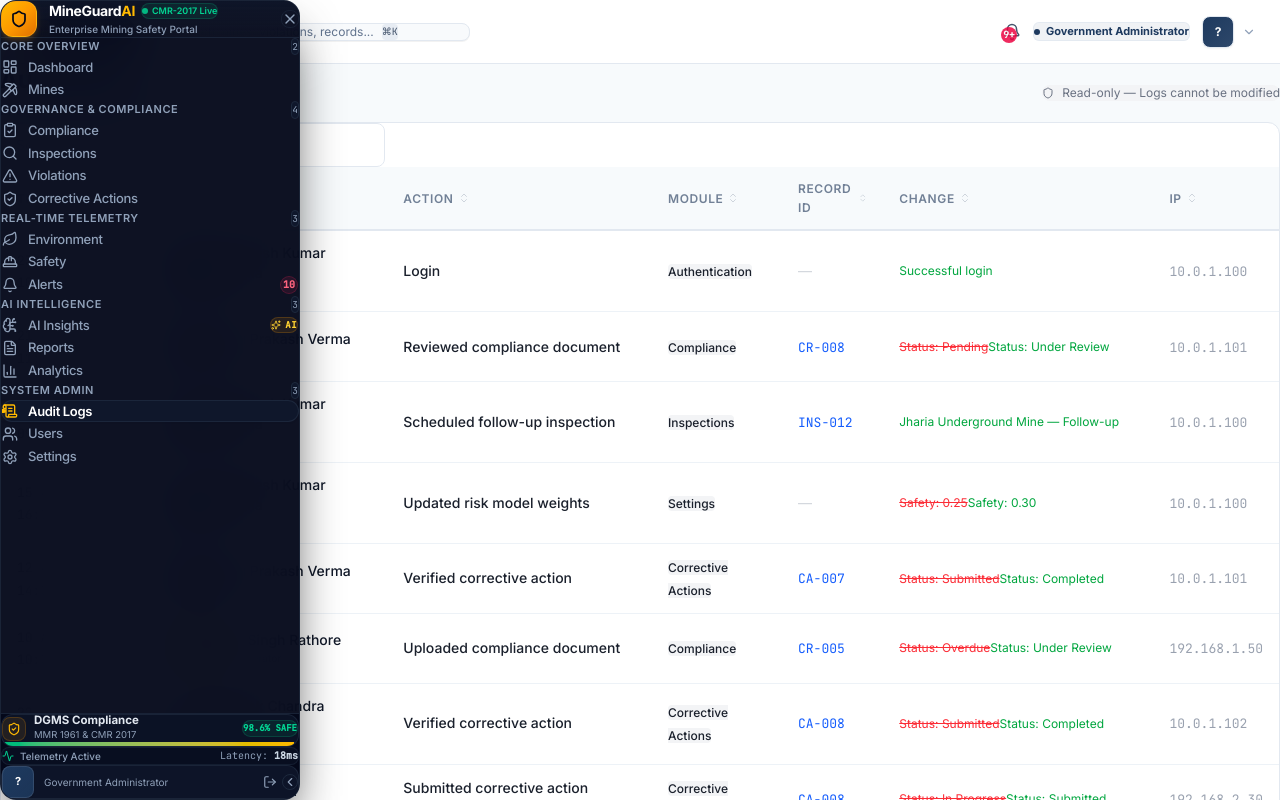
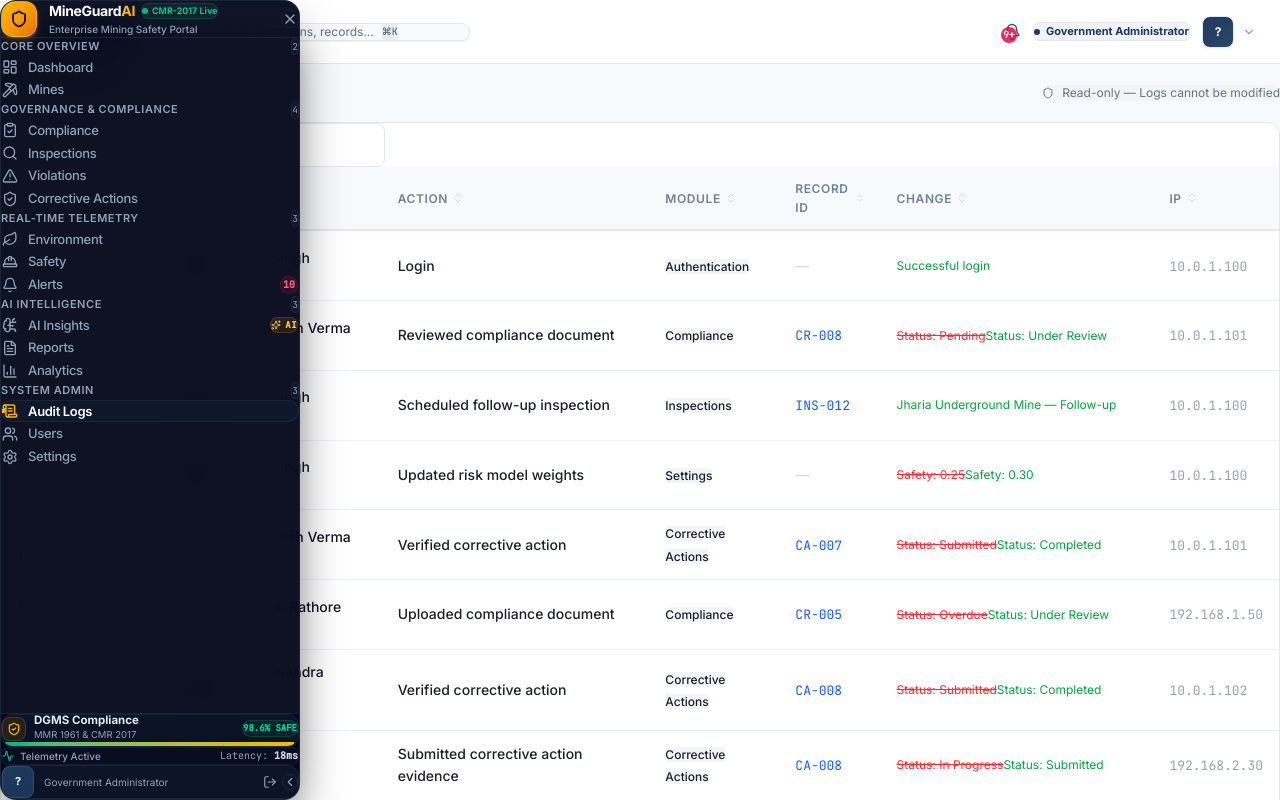
Before and after one commit to Thekartikey16/MInegaurd-Al, a React (Vite) app: page /audit-logs in a window 1280 px wide. Shown: the top 800 px of the page. Built offline with nearby package versions, Linux system fonts and the light colour scheme; sample sign-in values are in the browser's storage.

Commit message:
minegaurd ai

```diff
--- a/src/data/mockAlerts.js
+++ b/src/data/mockAlerts.js
@@ -148,7 +148,7 @@ export const mockAlerts = [
     description: 'Overdue inspection: Follow-up inspection was due on August 20. Reschedule immediately.',
     status: 'active',
     assignedTo: 'USR-001',
-    assignedToName: 'Dr. Rajesh Kumar Sharma',
+    assignedToName: 'Kartikey Singh',
     actionTaken: null,
     createdAt: '2026-08-21T08:00:00',
     resolvedAt: null,
--- a/src/data/mockAuditLogs.js
+++ b/src/data/mockAuditLogs.js
@@ -1,17 +1,17 @@
 export const mockAuditLogs = [
-  { id: 'AUD-001', userId: 'USR-001', userName: 'Dr. Rajesh Kumar Sharma', role: 'admin', action: 'Assigned emergency inspection', module: 'Inspections', recordId: 'INS-005', previousValue: null, newValue: 'Inspector: Sunil Prakash Verma', ipAddress: '10.0.1.100', createdAt: '2026-04-05T09:00:00' },
+  { id: 'AUD-001', userId: 'USR-001', userName: 'Kartikey Singh', role: 'admin', action: 'Assigned emergency inspection', module: 'Inspections', recordId: 'INS-005', previousValue: null, newValue: 'Inspector: Sunil Prakash Verma', ipAddress: '10.0.1.100', createdAt: '2026-04-05T09:00:00' },
   { id: 'AUD-002', userId: 'USR-002', userName: 'Sunil Prakash Verma', role: 'inspector', action: 'Completed inspection', module: 'Inspections', recordId: 'INS-005', previousValue: 'Status: In Progress', newValue: 'Status: Completed', ipAddress: '10.0.1.101', createdAt: '2026-04-10T17:30:00' },
   { id: 'AUD-003', userId: 'USR-002', userName: 'Sunil Prakash Verma', role: 'inspector', action: 'Created violation', module: 'Violations', recordId: 'VIO-001', previousValue: null, newValue: 'Critical ventilation violation', ipAddress: '10.0.1.101', createdAt: '2026-04-10T17:45:00' },
   { id: 'AUD-004', userId: 'USR-002', userName: 'Sunil Prakash Verma', role: 'inspector', action: 'Created violation', module: 'Violations', recordId: 'VIO-002', previousValue: null, newValue: 'Environmental discharge violation', ipAddress: '10.0.1.101', createdAt: '2026-04-10T18:00:00' },
-  { id: 'AUD-005', userId: 'USR-001', userName: 'Dr. Rajesh Kumar Sharma', role: 'admin', action: 'Generated alert', module: 'Alerts', recordId: 'ALT-001', previousValue: null, newValue: 'Critical: Mine fire detected', ipAddress: '10.0.1.100', createdAt: '2026-04-10T08:30:00' },
+  { id: 'AUD-005', userId: 'USR-001', userName: 'Kartikey Singh', role: 'admin', action: 'Generated alert', module: 'Alerts', recordId: 'ALT-001', previousValue: null, newValue: 'Critical: Mine fire detected', ipAddress: '10.0.1.100', createdAt: '2026-04-10T08:30:00' },
   { id: 'AUD-006', userId: 'USR-003', userName: 'Amit Singh Rathore', role: 'mine_operator', action: 'Uploaded compliance document', module: 'Compliance', recordId: 'CR-005', previousValue: 'Status: Overdue', newValue: 'Status: Under Review', ipAddress: '192.168.1.50', createdAt: '2026-08-10T10:00:00' },
   { id: 'AUD-007', userId: 'USR-002', userName: 'Sunil Prakash Verma', role: 'inspector', action: 'Verified corrective action', module: 'Corrective Actions', recordId: 'CA-007', previousValue: 'Status: Submitted', newValue: 'Status: Completed', ipAddress: '10.0.1.101', createdAt: '2026-08-12T14:00:00' },
   { id: 'AUD-008', userId: 'USR-005', userName: 'Deepak Chandra Mishra', role: 'inspector', action: 'Updated violation status', module: 'Violations', recordId: 'VIO-006', previousValue: 'Status: Open', newValue: 'Status: Remediation In Progress', ipAddress: '10.0.1.102', createdAt: '2026-07-15T11:30:00' },
-  { id: 'AUD-009', userId: 'USR-001', userName: 'Dr. Rajesh Kumar Sharma', role: 'admin', action: 'Scheduled follow-up inspection', module: 'Inspections', recordId: 'INS-012', previousValue: null, newValue: 'Jharia Underground Mine — Follow-up', ipAddress: '10.0.1.100', createdAt: '2026-08-20T09:00:00' },
+  { id: 'AUD-009', userId: 'USR-001', userName: 'Kartikey Singh', role: 'admin', action: 'Scheduled follow-up inspection', module: 'Inspections', recordId: 'INS-012', previousValue: null, newValue: 'Jharia Underground Mine — Follow-up', ipAddress: '10.0.1.100', createdAt: '2026-08-20T09:00:00' },
   { id: 'AUD-010', userId: 'USR-003', userName: 'Amit Singh Rathore', role: 'mine_operator', action: 'Submitted corrective action evidence', module: 'Corrective Actions', recordId: 'CA-003', previousValue: 'Status: In Progress', newValue: 'Status: Submitted', ipAddress: '192.168.1.50', createdAt: '2026-07-18T16:00:00' },
   { id: 'AUD-011', userId: 'USR-006', userName: 'Vikram Patel', role: 'mine_operator', action: 'Submitted corrective action evidence', module: 'Corrective Actions', recordId: 'CA-008', previousValue: 'Status: In Progress', newValue: 'Status: Submitted', ipAddress: '192.168.2.30', createdAt: '2026-07-20T10:00:00' },
   { id: 'AUD-012', userId: 'USR-005', userName: 'Deepak Chandra Mishra', role: 'inspector', action: 'Verified corrective action', module: 'Corrective Actions', recordId: 'CA-008', previousValue: 'Status: Submitted', newValue: 'Status: Completed', ipAddress: '10.0.1.102', createdAt: '2026-07-22T14:30:00' },
-  { id: 'AUD-013', userId: 'USR-001', userName: 'Dr. Rajesh Kumar Sharma', role: 'admin', action: 'Login', module: 'Authentication', recordId: null, previousValue: null, newValue: 'Successful login', ipAddress: '10.0.1.100', createdAt: '2026-08-23T10:30:00' },
+  { id: 'AUD-013', userId: 'USR-001', userName: 'Kartikey Singh', role: 'admin', action: 'Login', module: 'Authentication', recordId: null, previousValue: null, newValue: 'Successful login', ipAddress: '10.0.1.100', createdAt: '2026-08-23T10:30:00' },
   { id: 'AUD-014', userId: 'USR-002', userName: 'Sunil Prakash Verma', role: 'inspector', action: 'Reviewed compliance document', module: 'Compliance', recordId: 'CR-008', previousValue: 'Status: Pending', newValue: 'Status: Under Review', ipAddress: '10.0.1.101', createdAt: '2026-08-21T11:00:00' },
-  { id: 'AUD-015', userId: 'USR-001', userName: 'Dr. Rajesh Kumar Sharma', role: 'admin', action: 'Updated risk model weights', module: 'Settings', recordId: null, previousValue: 'Safety: 0.25', newValue: 'Safety: 0.30', ipAddress: '10.0.1.100', createdAt: '2026-08-15T16:00:00' },
+  { id: 'AUD-015', userId: 'USR-001', userName: 'Kartikey Singh', role: 'admin', action: 'Updated risk model weights', module: 'Settings', recordId: null, previousValue: 'Safety: 0.25', newValue: 'Safety: 0.30', ipAddress: '10.0.1.100', createdAt: '2026-08-15T16:00:00' },
 ];
--- a/src/data/mockUsers.js
+++ b/src/data/mockUsers.js
@@ -3,7 +3,7 @@ export const mockUsers = [
     id: 'USR-001',
     email: 'admin@mineguard.gov.in',
     password: 'admin123',
-    fullName: 'Dr. Rajesh Kumar Sharma',
+    fullName: 'Kartikey Singh',
     role: 'admin',
     phone: '+91-9876543210',
     department: 'Directorate General of Mines Safety',
```
Also changed, not shown: datasets/alerts.csv, datasets/audit_logs.csv, datasets/users.csv.
